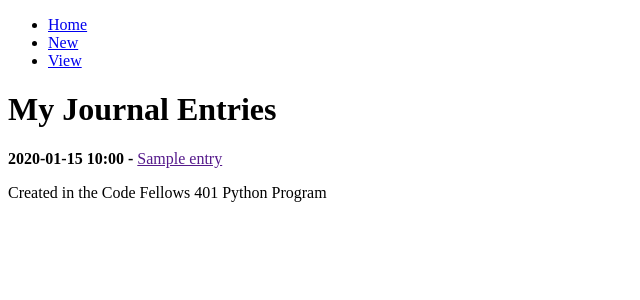
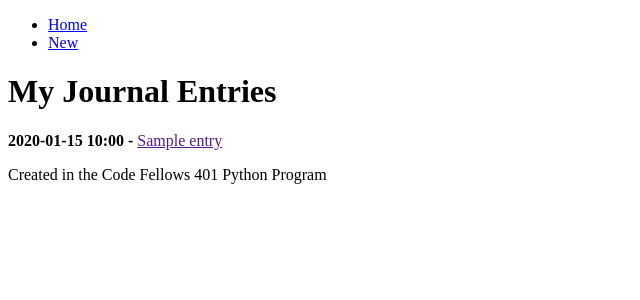
Before and after one commit to zachrickert/zaach_journal_sql, a Python web app: template myproject_sql/templates/index.jinja2 in a window 1280 px wide. Shown: the top 300 px of the page, without its empty margins (0-640 px from the left). Run offline with Jinja, Linux system fonts and the light colour scheme; the template is opened without the code that fills it: most values are stand-ins (such as "Sample title", 1, 10 or a date in 2020).

Commit message:
Update layout.jinja2 to the the correct url.

```diff
--- a/myproject_sql/templates/layout.jinja2
+++ b/myproject_sql/templates/layout.jinja2
@@ -4,14 +4,13 @@
         <meta charset="utf-8">
         <title>{{ title }}</title>
         <!--link rel="stylesheet" href="../static/style.css"-->
-        <link rel="stylesheet" href="{{ request.static_path('myproject:static/style.css') }}">
+        <link rel="stylesheet" href="{{ request.static_path('MyProject_sql:static/style.css') }}">
     </head>
     <body>
         <div id="navbar">
             <ul>
                 <li><a href="/">Home</a></li>
                 <li><a href="/journal/new-entry">New</a></li>
-                <li><a href="/journal/11">View</a></li>
             </ul>
         </div>
         <h1>My Journal Entries</h1>
```
